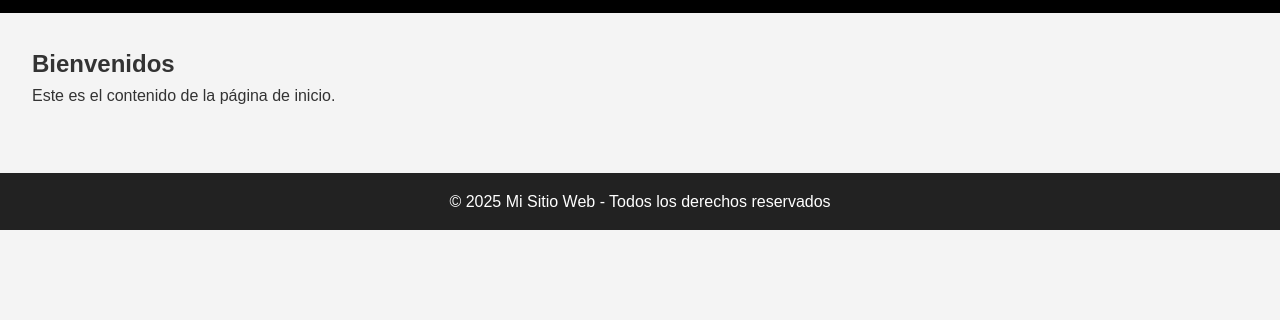
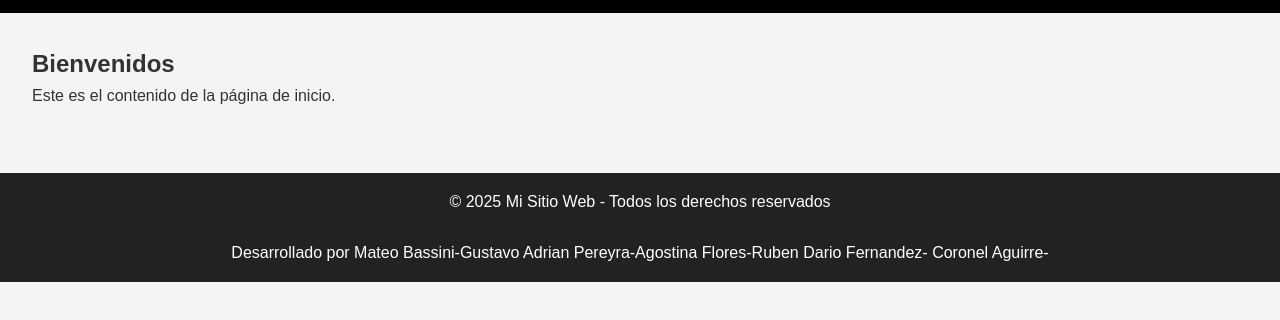
Before and after one commit to itwunergrupo13/tp1-desarrollo-web-2025, a plain HTML site: page index.html in a window 1280 px wide. Shown: the part 104-424 px from the top of the page. Drawn offline with Linux system fonts and the light colour scheme.

Commit message:
cambios en el footer desde VSCODE

```diff
--- a/index.html
+++ b/index.html
@@ -27,6 +27,10 @@
 
   <footer>
 	<p>&copy; 2025 Mi Sitio Web - Todos los derechos reservados</p>
+	<br><p>Desarrollado por Mateo Bassini-Gustavo Adrian Pereyra-Agostina Flores-Ruben Dario Fernandez-
+Coronel Aguirre-
+</p>
+
   </footer>
 </body>
 </html>
```
Also changed, not shown: 1 other file.
